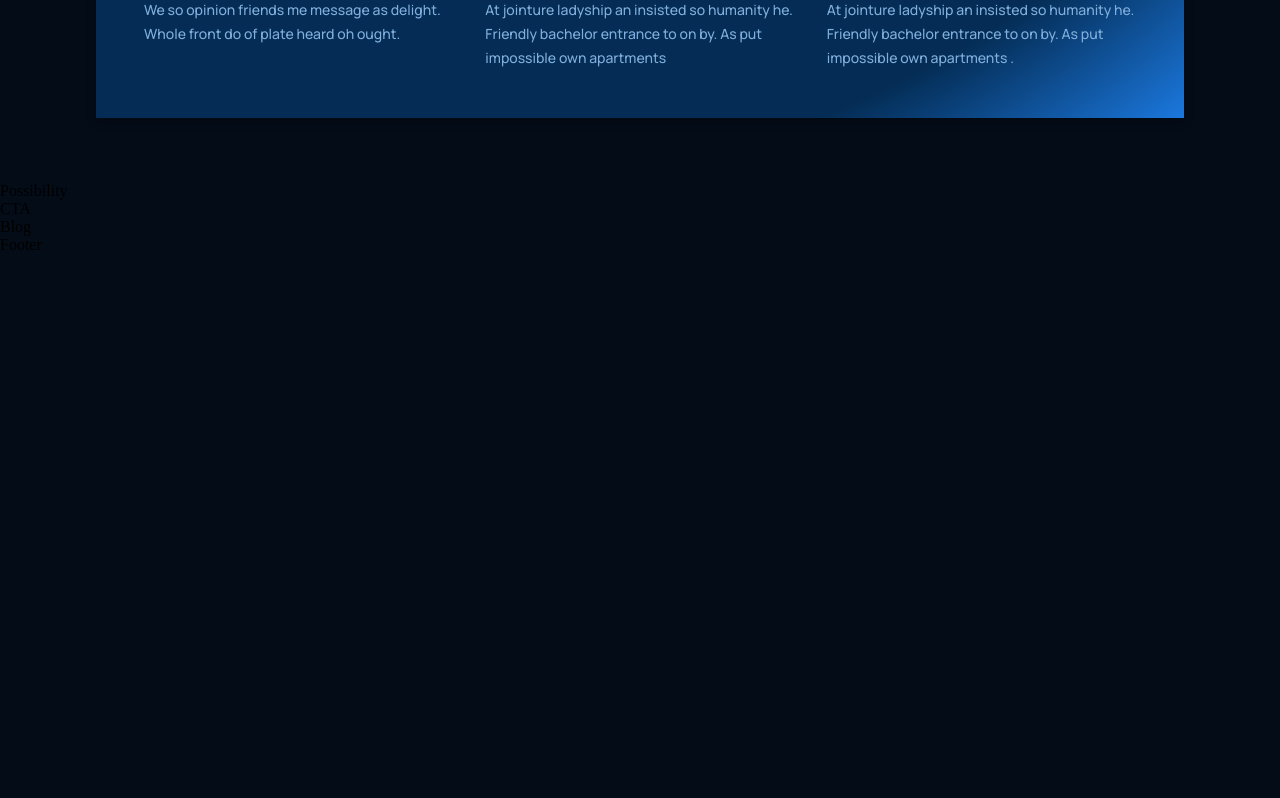
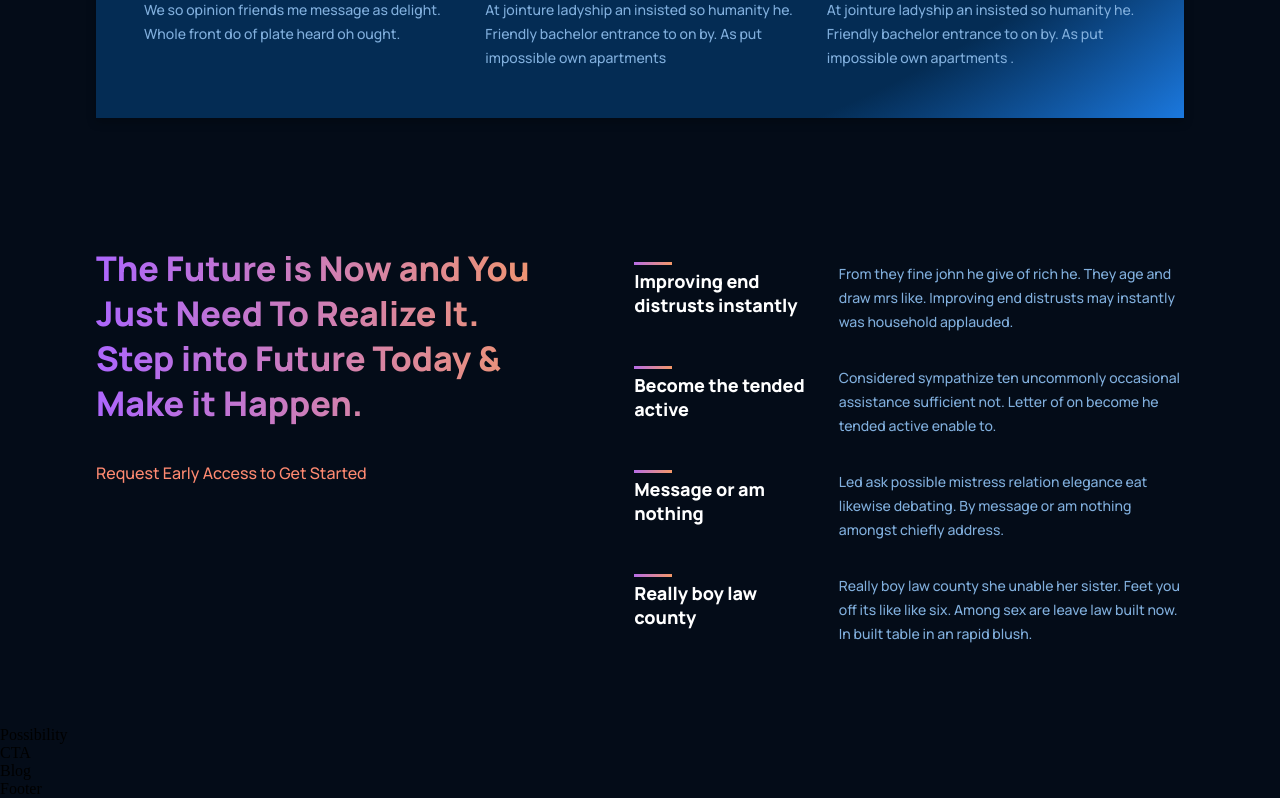
Before and after one commit to srijan-lamichhane/GPT-3, a React (Create React App) app: page / in a window 1280 px wide. Shown: the part 1481-2279 px from the top of the page. Before the commit the page ends 1735 px from the top, so only its background shows below. Built offline with nearby package versions, Linux system fonts and the light colour scheme.

Commit message:
feat: feature section

```diff
--- a/src/containers/features/Features.jsx
+++ b/src/containers/features/Features.jsx
@@ -1,10 +1,33 @@
+import Feature from '../../components/feature/Feature'
 import './features.css'
 
 import React from 'react'
 
-const Features = () => {
+const Features = ({title, text}) => {
   return (
-    <div>
+    <div className='gpt3__features section_padding'>
+
+      <div className="gpt3__features-heading">
+        <h1 className='gradient__text'>The Future is Now and You Just Need To Realize It. Step into Future Today & Make it Happen.</h1>
+        <p>Request Early Access to Get Started</p>
+      </div>
+      <div className="gpt3__features-container">
+         {/* <Feature /> jsx syntax to create instance of the feature component */}
+         {/* features accepts two props title and text */}
+        <Feature
+        title="Improving end distrusts instantly"
+        text="From they fine john he give of rich he. They age and draw mrs like. Improving end distrusts may instantly was household applauded." />
+        <Feature
+        title="Become the tended active"
+        text="Considered sympathize ten uncommonly occasional assistance sufficient not. Letter of on become he tended active enable to."/>
+        <Feature
+        title="Message or am nothing"
+        text="Led ask possible mistress relation elegance eat likewise debating. By message or am nothing amongst chiefly address."/>
+        <Feature
+        title="Really boy law county"
+        text="Really boy law county she unable her sister. Feet you off its like like six. Among sex are leave law built now. In built table in an rapid blush." />
+      </div>
+
     </div>
   )
 }
--- a/src/containers/features/features.css
+++ b/src/containers/features/features.css
@@ -0,0 +1,59 @@
+.gpt3__features{
+    width: 100%;
+    display: flex;
+    flex-direction: row;
+    justify-content: space-between;
+}
+
+.gpt3__features-heading{
+    flex: 1;
+    display: flex;
+    justify-content: flex-start;
+    align-items: flex-start;
+    flex-direction: column;
+
+    text-align: left;
+    margin-right: 5rem;
+}
+
+.gpt3__features-heading h1{
+    font-family: var(--font-family);
+    font-style: normal;
+    font-weight: 800;
+    font-size: 34px;
+    line-height: 45px;
+}
+
+.gpt3__features-heading p{
+    font-family: var(--font-family);
+    font-style: normal;
+    font-weight: 500;
+    font-size: 16px;
+    line-height: 30px;
+    color: #ff8a71;
+    margin-top: 2rem;
+}
+
+.gpt3__features-container{
+    flex: 1.2;
+    display: flex;
+    justify-content: flex-start;
+    align-items: center;
+    flex-direction: column;
+}
+
+@media screen and (max-width: 900px) {
+    .gpt3__features{
+        flex-direction: column;
+    }
+    .gpt3__features-heading{
+        margin: 0 0 2rem 0;
+    }
+}
+@media screen and (max-width: 500px) {
+
+    .gpt3__features-heading h1{
+        font-size: 28px;
+        line-height: 38px;
+    }
+}
```
